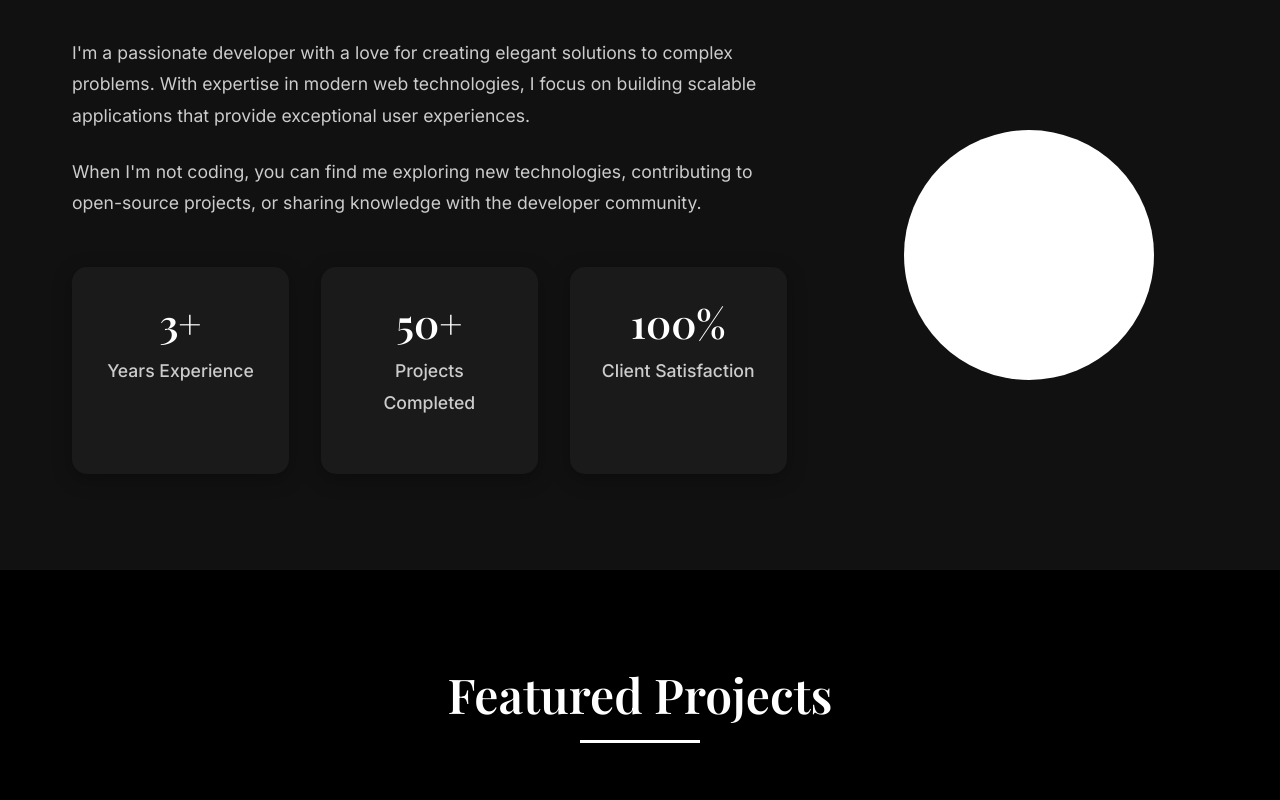
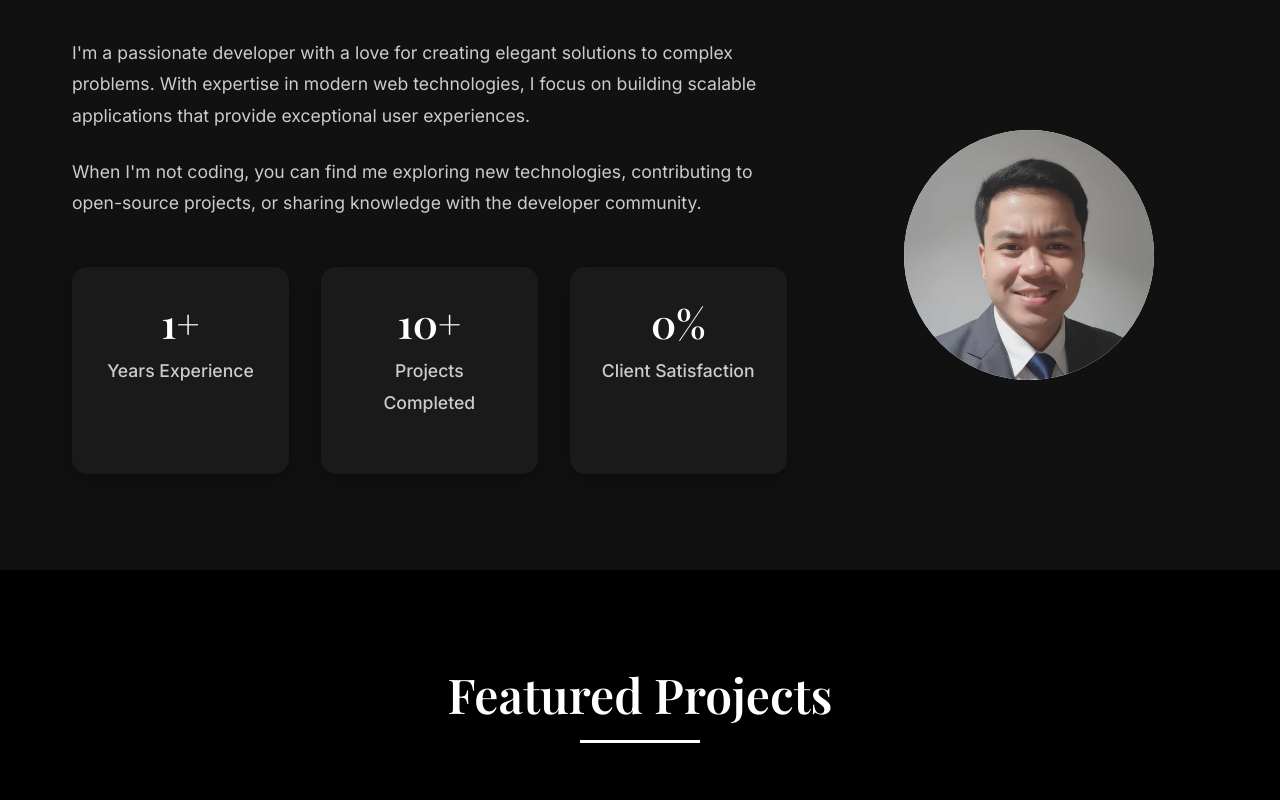
Before and after one commit to m4rc-dev/PORTFOLIO, a plain HTML site: page index.html in a window 1280 px wide. Shown: the part 1000-1800 px from the top of the page. Drawn offline with nearby package versions, Linux system fonts and the light colour scheme.

Commit message:
Add personal photo to About Me section

```diff
--- a/index.html
+++ b/index.html
@@ -92,22 +92,22 @@
                     </p>
                     <div class="about-stats">
                         <div class="stat-item">
-                            <h3>3+</h3>
+                            <h3>1+</h3>
                             <p>Years Experience</p>
                         </div>
                         <div class="stat-item">
-                            <h3>50+</h3>
+                            <h3>10+</h3>
                             <p>Projects Completed</p>
                         </div>
                         <div class="stat-item">
-                            <h3>100%</h3>
+                            <h3>0%</h3>
                             <p>Client Satisfaction</p>
                         </div>
                     </div>
                 </div>
                 <div class="about-image">
                     <div class="image-placeholder">
-                        <i data-feather="user"></i>
+                        <img src="images/mypic.jpg" alt="Marcelo">
                     </div>
                 </div>
             </div>
@@ -430,15 +430,6 @@
                                 </div>
                             </div>
                         </div>
-                        <div class="skill-item">
-                            <i data-feather="monitor"></i>
-                            <span>Figma</span>
-                            <div class="skill-progress">
-                                <div class="progress-bar">
-                                    <div class="progress-fill" data-level="85"></div>
-                                </div>
-                            </div>
-                        </div>
                     </div>
                 </div>
             </div>
--- a/styles.css
+++ b/styles.css
@@ -422,6 +422,13 @@ h1, h2, h3, h4, h5, h6 {
 
 .image-placeholder:hover {
     transform: scale(1.05);
+}
+
+.image-placeholder img {
+    width: 100%;
+    height: 100%;
+    object-fit: cover;
+    border-radius: 50%;
 }
 
 .image-placeholder i {
```
Also changed, not shown: images/mypic.jpg (added).
